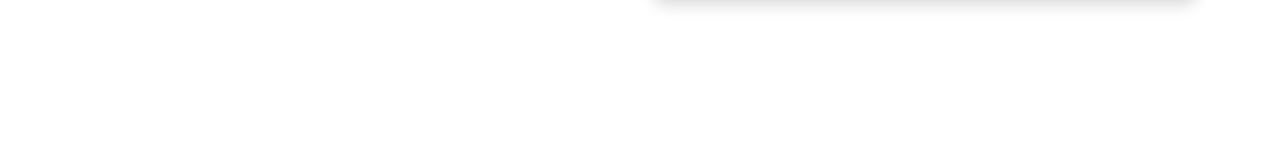
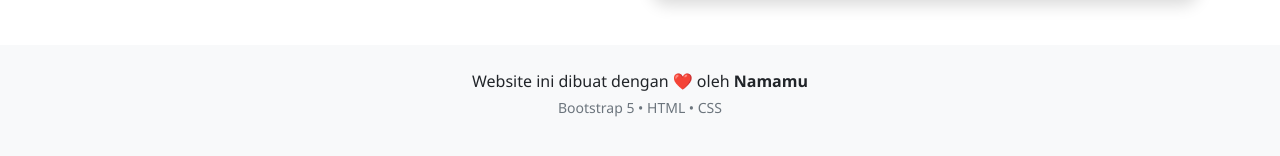
Before and after one commit to zaraaf13/Zahrah-Fiorenza-site, a plain HTML site: page index.html in a window 1280 px wide. Shown: the part 1747-1903 px from the top of the page. Before the commit the page ends 1792 px from the top, so only its background shows below. Drawn offline with nearby package versions, Linux system fonts and the light colour scheme.

Commit message:
Update index.html

```diff
--- a/index.html
+++ b/index.html
@@ -166,6 +166,15 @@
   </div>
 </section>
 
+  <!-- Credit Section -->
+<section id="credit" class="bg-light text-center py-4">
+  <div class="container">
+    <p class="mb-1">Website ini dibuat dengan ❤️ oleh <strong>Namamu</strong></p>
+    <p class="text-muted small">Bootstrap 5 • HTML • CSS</p>
+  </div>
+</section>
+
+</section>
 <script src="https://cdn.jsdelivr.net/npm/bootstrap@5.0.2/dist/js/bootstrap.bundle.min.js"></script>
 </body>
 </html>
```
